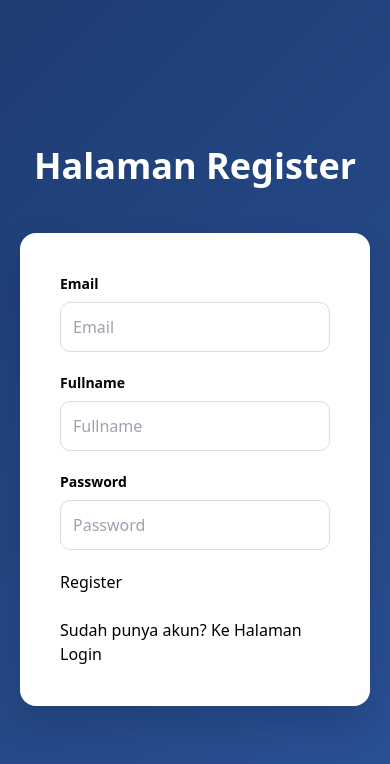
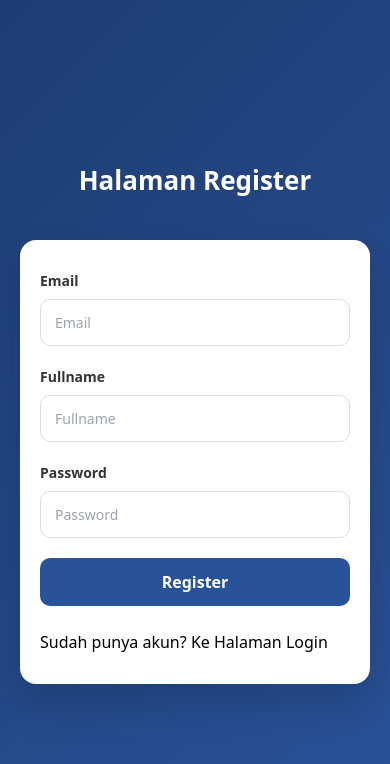
Before and after one commit to DewitaA12/Pemrograman-Framework, a Next.js app in the folder my-app-1/: page /auth/register in a window 390 px wide. Shown: the top 764 px of the page. Built offline with nearby package versions, Linux system fonts and the light colour scheme.

Commit message:
style register

```diff
--- a/my-app-1/src/views/auth/register/register.module.scss
+++ b/my-app-1/src/views/auth/register/register.module.scss
@@ -1,23 +1,25 @@
 .register {
   min-height: 100vh;
   display: flex;
-  flex-direction: column;
+  flex-direction: column; /* ← penting */
   align-items: center;
   justify-content: center;
   background: linear-gradient(135deg, #1e3c72, #2a5298);
   padding: 20px;
 
+   &__error {
+  color: red;
+  font-size: 14px;
+  margin-top: 8px;
+  }
+
   &__title {
+    width: 100%;
     text-align: center;
     font-size: 36px;
     font-weight: 700;
     color: #ffffff;
     margin-bottom: 40px;
-  }
-
-  &__error {
-    color: red;
-    margin-bottom: 10px;
   }
 
   &__form {
@@ -37,49 +39,64 @@
         font-size: 14px;
         font-weight: 600;
         margin-bottom: 8px;
+        color: #333;
       }
 
       &__input {
-        padding: 12px;
+        padding: 12px 14px;
         border-radius: 10px;
         border: 1px solid #ddd;
+        font-size: 14px;
+        transition: all 0.3s ease;
 
         &:focus {
           outline: none;
           border-color: #2a5298;
+          box-shadow: 0 0 0 3px rgba(42, 82, 152, 0.2);
         }
       }
     }
 
-    /* FIX: button & text langsung di bawah __form */
-    &__button {
+    button {
       width: 100%;
       padding: 12px;
       border-radius: 10px;
       border: none;
       background: #2a5298;
-      color: #fff;
+      color: #ffffff;
       font-weight: 600;
       cursor: pointer;
+      transition: 0.3s ease;
 
       &:hover {
         background: #1e3c72;
-      }
-    }
-
-    &__text {
-      margin-top: 15px;
-      text-align: center;
-
-      a {
-        color: #2a5298;
-        font-weight: 600;
-        text-decoration: none;
-
-        &:hover {
-          text-decoration: underline;
-        }
+        transform: translateY(-2px);
       }
     }
   }
 }
+
+/* Animation */
+@keyframes fadeIn {
+  from {
+    opacity: 0;
+    transform: translateY(15px);
+  }
+  to {
+    opacity: 1;
+    transform: translateY(0);
+  }
+}
+
+/* Responsive */
+@media (max-width: 768px) {
+  .register {
+    &__form {
+      padding: 30px 20px;
+    }
+
+    &__title {
+      font-size: 26px;
+    }
+  }
+}
```
